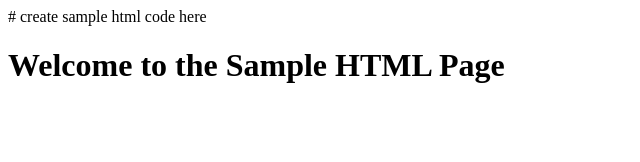
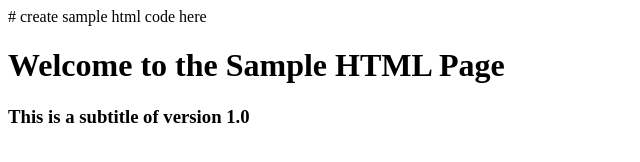
Before and after one commit to naveens142/mygitrepo, a plain HTML site: page index.html in a window 1280 px wide. Shown: the whole page, without its empty margins (0-640 px from the left). Drawn offline with Linux system fonts and the light colour scheme.

Commit message:
this is v2

```diff
--- a/index.html
+++ b/index.html
@@ -8,5 +8,6 @@
 </head>
 <body>
 <h1>Welcome to the Sample HTML Page</h1>
+<h3>This is a subtitle of version 1.0</h3>
 </body>
 </html>
```
